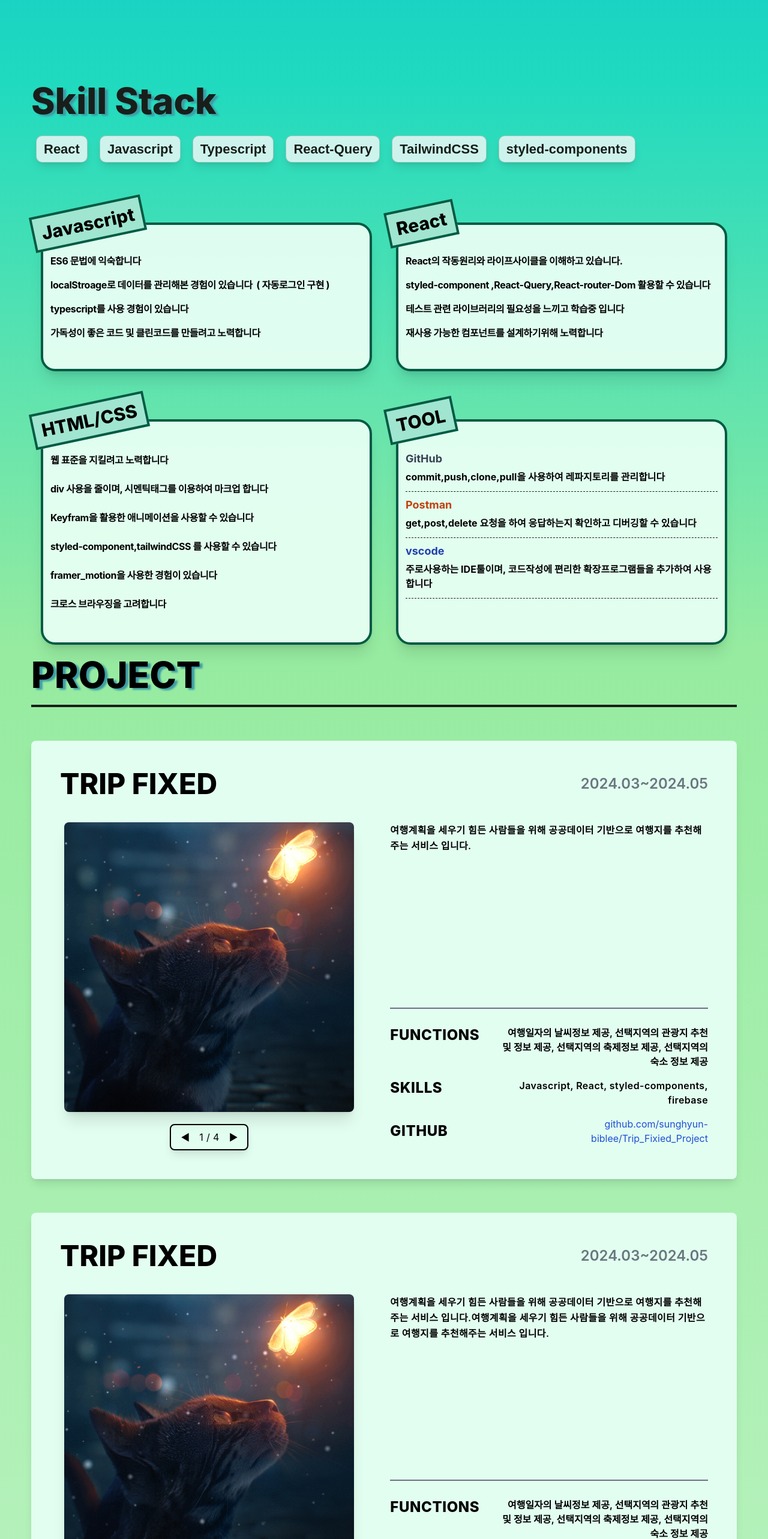
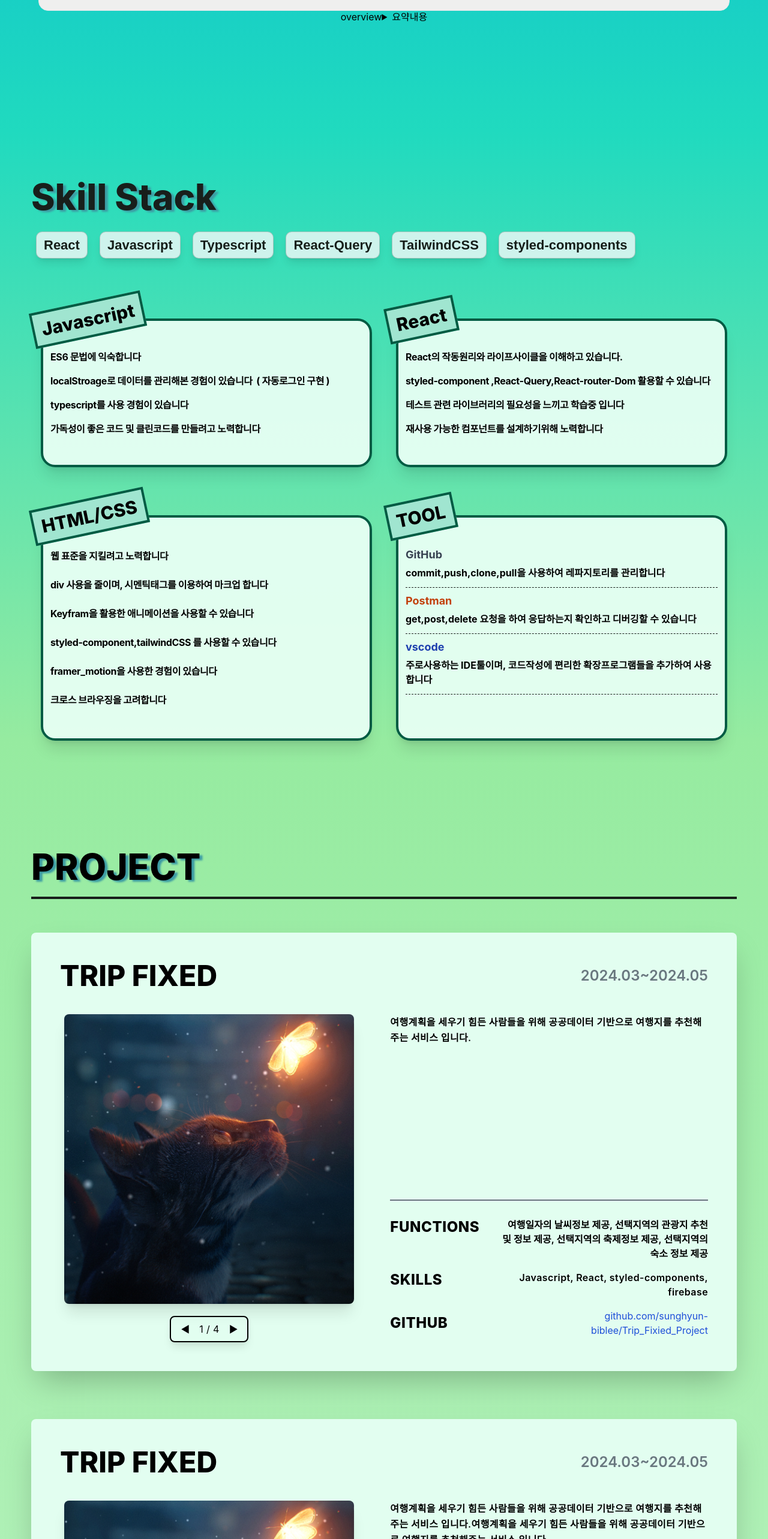
Before and after one commit to sunghyun-biblee/MyPortfolio, a React (Create React App) app: page / in a window 1280 px wide. Shown: the part 1382-3948 px from the top of the page at 60% size. Built offline with nearby package versions, Linux system fonts and the light colour scheme.

Commit message:
수정: scrollIntoView 속성의 block을 start로 지정하고, 스크롤 이동시 섹션명이 맨위에 보이도록 padding값을 추가함

```diff
--- a/src/components/aboutme/AboutMe.tsx
+++ b/src/components/aboutme/AboutMe.tsx
@@ -16,7 +16,7 @@ export const AboutMe = ({ value }: IAboutMe) => {
 
   return (
     <div
-      className="h-[90vh] w-[100%] flex justify-center items-center
+      className="h-[100vh] w-[100%] flex justify-center items-center
         bg-gradient-to-b from-cyan-500 to-[#20DABF]
 
       "
--- a/src/components/projects/Projects.tsx
+++ b/src/components/projects/Projects.tsx
@@ -74,7 +74,7 @@ const projectArray = [
 export const Projects = ({ value }: Itest) => {
   return (
     <div
-      className="  min-h-[100vh] w-[100%] flex justify-center bg-gradient-to-b from-[#96EBA0] to-[#D8F9DA] lg:p-0 md:py-[5rem] mysm:py-[10rem]
+      className="  min-h-[100vh] w-[100%] flex justify-center bg-gradient-to-b from-[#96EBA0] to-[#D8F9DA] lg:pt-[10rem] mysm:pt-[7rem]
 "
       ref={value.element}
     >
--- a/src/components/projects/ProjectsItem.tsx
+++ b/src/components/projects/ProjectsItem.tsx
@@ -6,7 +6,7 @@ interface IprojectItem {
 }
 export const ProjectsItem = ({ item }: IprojectItem) => {
   return (
-    <article className="bg-[#E2FEF0] p-12 mb-14 rounded-lg shadow-lg">
+    <article className="bg-[#E2FEF0] p-12 mb-20 rounded-lg shadow-2xl">
       <div className="mb-10 flex justify-between items-center lg:flex-row mysm:flex-col">
         <h1 className="text-5xl uppercase font-extrabold">{item.title}</h1>
         <span className="text-2xl text-gray-600/80 font-semibold">
--- a/src/components/projects/TripFixedProejct.tsx
+++ b/src/components/projects/TripFixedProejct.tsx
@@ -19,7 +19,7 @@ export const TripFixedProejct = () => {
       "여행계획을 세우기 힘든 사람들을 위해 공공데이터 기반으로 여행지를 추천해주는 서비스 입니다.",
   };
   return (
-    <article className="bg-[#E2FEF0] p-12 mb-14 rounded-lg shadow-lg">
+    <article className="bg-[#E2FEF0] p-12 mb-20 rounded-lg shadow-2xl">
       <div className="mb-10 flex justify-between items-center lg:flex-row mysm:flex-col">
         <h1 className="text-5xl uppercase font-extrabold">TRIP FIXED</h1>
         <span className="text-2xl text-gray-600/80 font-semibold">
--- a/src/components/skill/SkillPart.tsx
+++ b/src/components/skill/SkillPart.tsx
@@ -16,7 +16,7 @@ export const SkillPart = ({ value }: ISkill) => {
   return (
     <div
       className=" min-h-[100vh] w-[100%] flex justify-center
-       bg-gradient-to-b to-[#96EBA0] from-[#20DABF]
+       bg-gradient-to-b to-[#96EBA0] from-[#20DABF] lg:pt-[5rem] mysm:pt-[8rem]
     "
       ref={value.element}
     >
```
